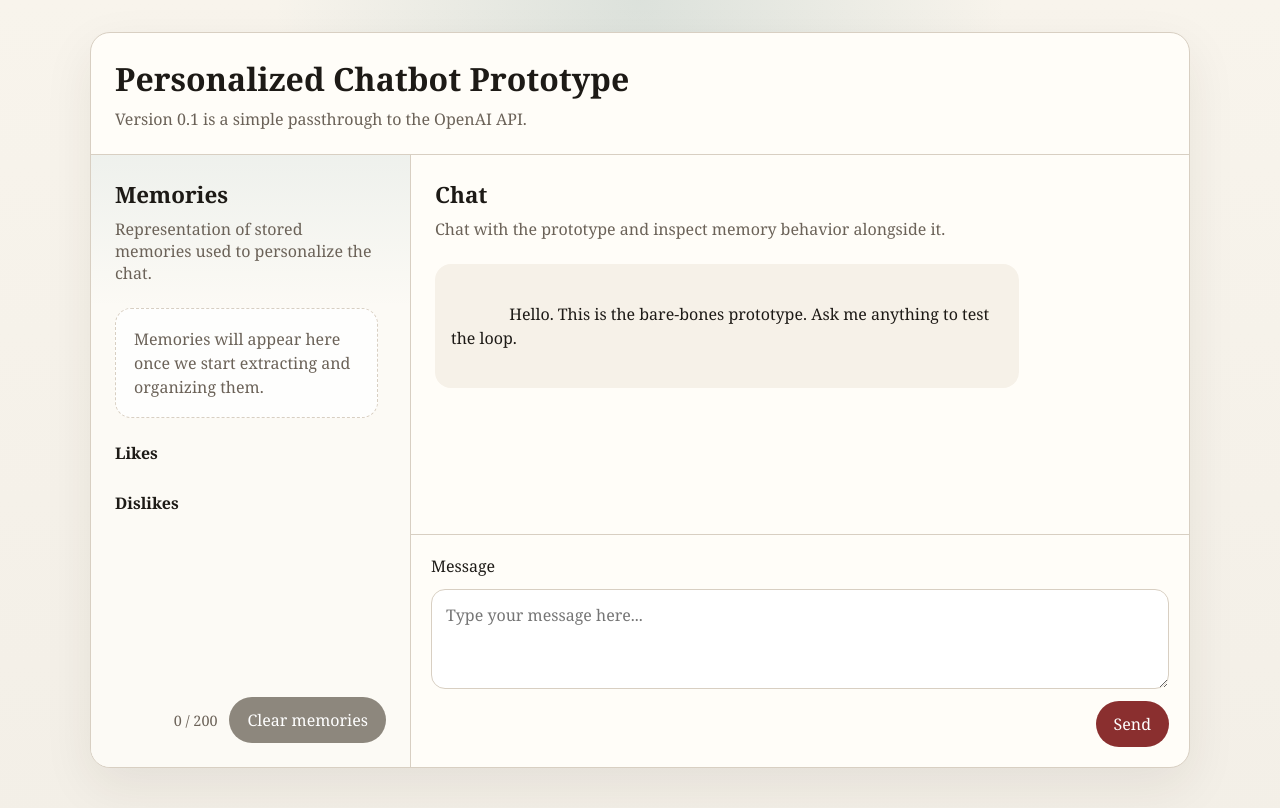
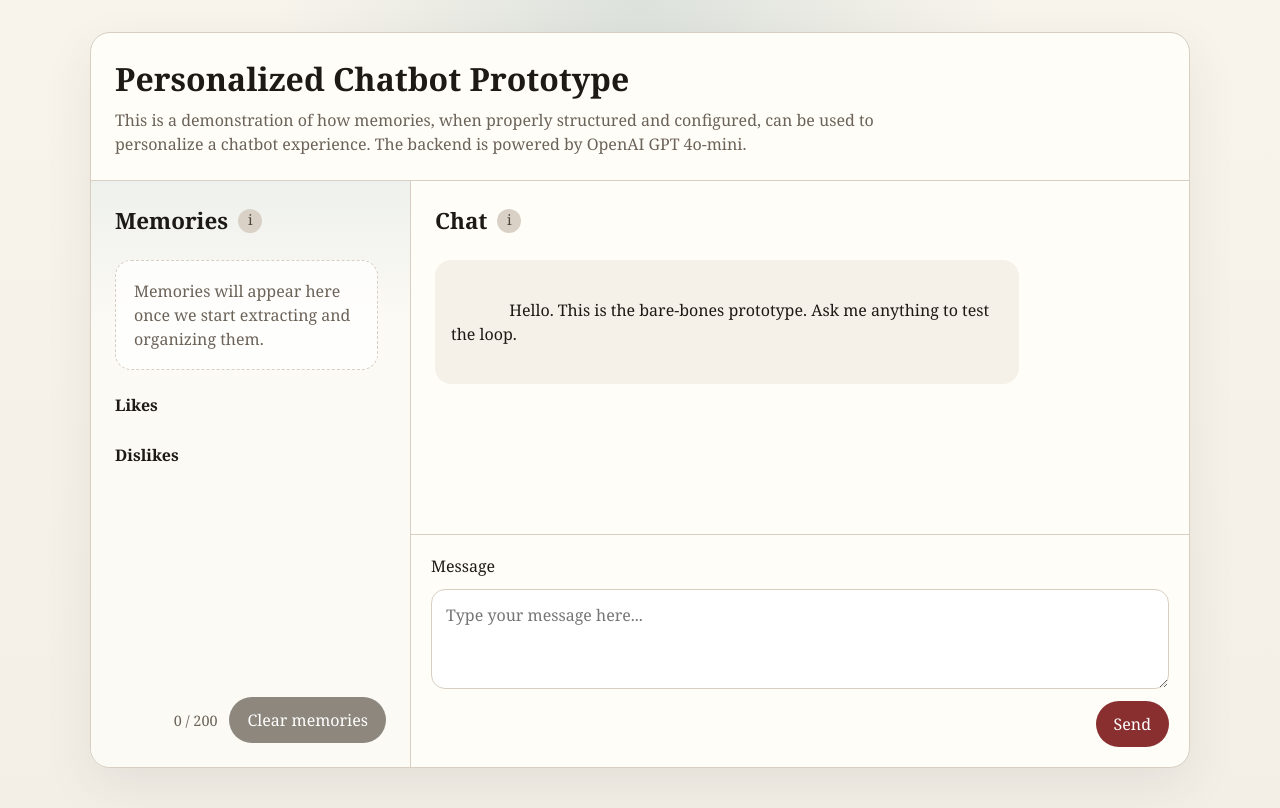
Before and after one commit to mdcramer/llm-personalization, a Flask app: page / in a window 1280 px wide. Shown: the top 808 px of the page. Run offline with Flask 3, Linux system fonts and the light colour scheme; data that the repository does not hold is empty.

Commit message:
UI tooltips
removed the two explanatory sentences under Memories and Chat and replaced them with info icons and tooltips. updated. updated header description.

```diff
--- a/templates/index.html
+++ b/templates/index.html
@@ -63,14 +63,70 @@
 
       .sidebar h2,
       .chat-panel h2 {
-        margin: 0 0 8px;
+        margin: 0;
         font-size: 1.4rem;
       }
 
-      .sidebar p,
-      .chat-panel p {
-        margin: 0;
-        color: var(--muted);
+      .section-title {
+        display: flex;
+        align-items: center;
+        gap: 10px;
+      }
+
+      .info-button {
+        width: 24px;
+        height: 24px;
+        min-width: 24px;
+        border-radius: 50%;
+        padding: 0;
+        display: inline-flex;
+        align-items: center;
+        justify-content: center;
+        font-size: 0.9rem;
+        line-height: 1;
+        background: #d9d1c5;
+        color: #4d453c;
+        position: relative;
+      }
+
+      .info-button:hover {
+        background: #c9c0b3;
+      }
+
+      .tooltip {
+        position: absolute;
+        left: 50%;
+        top: calc(100% + 10px);
+        transform: translateX(-50%);
+        width: 220px;
+        padding: 10px 12px;
+        border-radius: 12px;
+        background: #2a241e;
+        color: #fff8ef;
+        font-size: 0.85rem;
+        line-height: 1.4;
+        text-align: left;
+        opacity: 0;
+        pointer-events: none;
+        transition: opacity 0.15s ease;
+        box-shadow: 0 12px 24px rgba(0, 0, 0, 0.18);
+        z-index: 20;
+      }
+
+      .tooltip::before {
+        content: "";
+        position: absolute;
+        left: 50%;
+        top: -6px;
+        width: 12px;
+        height: 12px;
+        background: #2a241e;
+        transform: translateX(-50%) rotate(45deg);
+      }
+
+      .info-button:hover .tooltip,
+      .info-button:focus-visible .tooltip {
+        opacity: 1;
       }
 
       .memory-card {
@@ -165,6 +221,8 @@
       .header p {
         margin: 0;
         color: var(--muted);
+        line-height: 1.5;
+        max-width: 780px;
       }
 
       .messages {
@@ -269,14 +327,25 @@
     <main class="shell">
       <section class="header">
         <h1>Personalized Chatbot Prototype</h1>
-        <p>Version 0.1 is a simple passthrough to the OpenAI API.</p>
+        <p>
+          This is a demonstration of how memories, when properly structured and
+          configured, can be used to personalize a chatbot experience. The
+          backend is powered by OpenAI GPT 4o-mini.
+        </p>
       </section>
 
       <section class="content">
         <aside class="sidebar">
           <div class="memory-scroll">
-            <h2>Memories</h2>
-            <p>Representation of stored memories used to personalize the chat.</p>
+            <div class="section-title">
+              <h2>Memories</h2>
+              <button class="info-button" type="button" aria-label="About memories">
+                i
+                <span class="tooltip">
+                  Representation of stored memories used to personalize the chat.
+                </span>
+              </button>
+            </div>
             <div id="memoryEmptyState" class="memory-card">
               Memories will appear here once we start extracting and organizing them.
             </div>
@@ -301,8 +370,15 @@
 
         <section class="chat-panel">
           <div class="chat-heading">
-            <h2>Chat</h2>
-            <p>Chat with the prototype and inspect memory behavior alongside it.</p>
+            <div class="section-title">
+              <h2>Chat</h2>
+              <button class="info-button" type="button" aria-label="About chat">
+                i
+                <span class="tooltip">
+                  Chat with the prototype and inspect memory behavior alongside it.
+                </span>
+              </button>
+            </div>
           </div>
 
           <section id="messages" class="messages">
```
